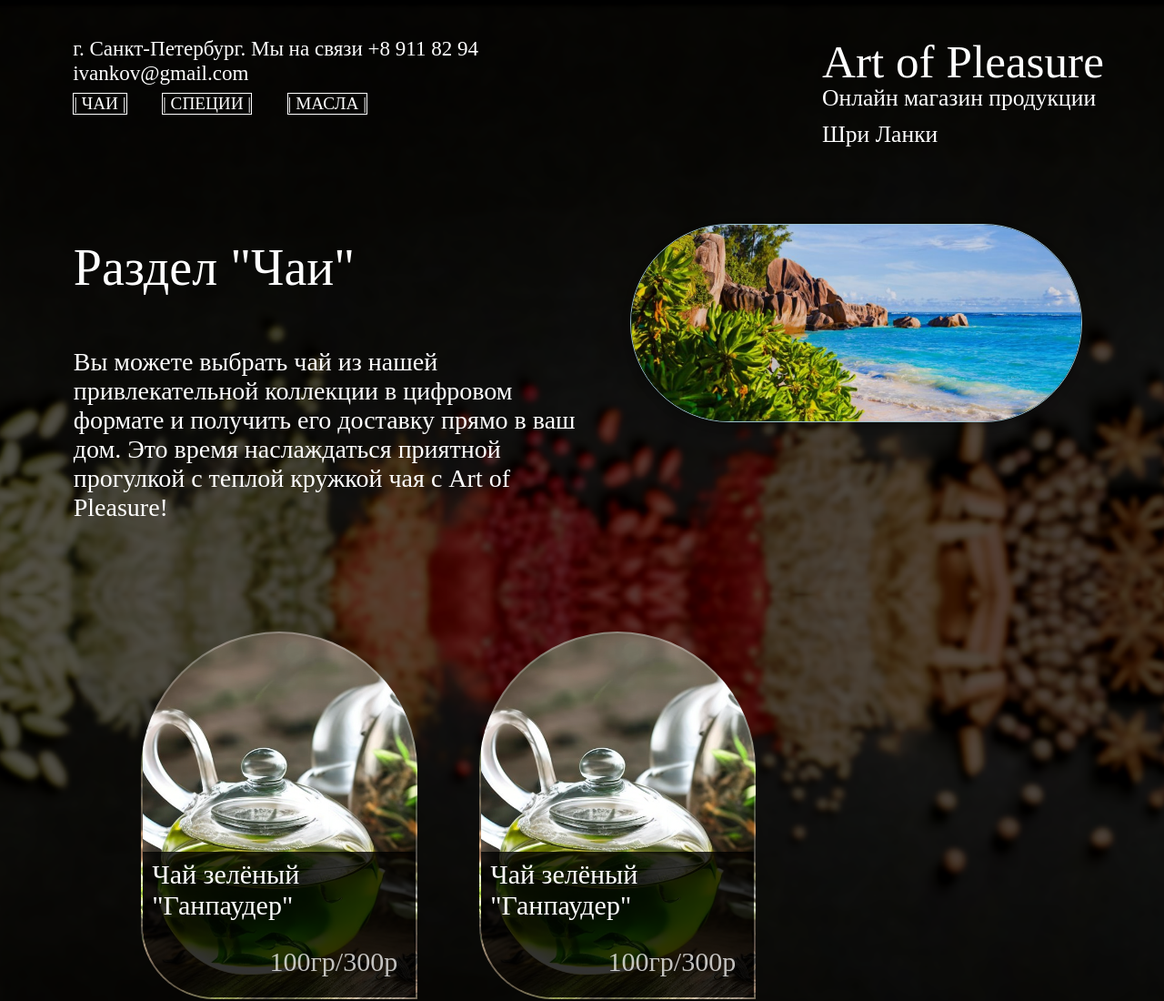
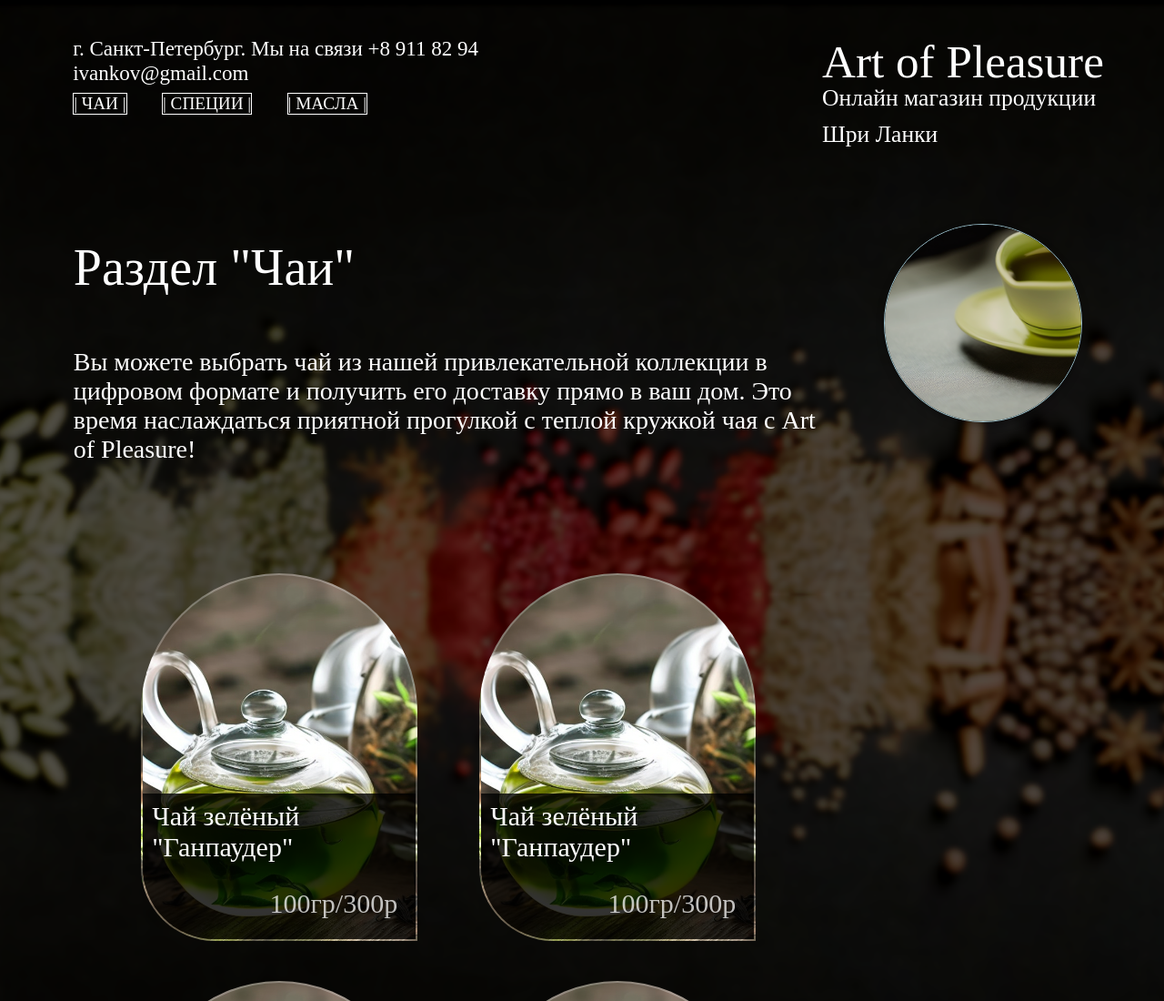
Before and after one commit to Agaano/agaano.github.io, a plain HTML site: page catalog1.html in a window 1280 px wide. Shown: the top 1100 px of the page at 91% size. Drawn offline with Linux system fonts and the light colour scheme.

Commit message:
Update catalog1.html

```diff
--- a/catalog1.html
+++ b/catalog1.html
@@ -31,7 +31,7 @@
                 <p class = "catalogname">Раздел "Чаи"</p>
                 Вы можете выбрать чай из нашей привлекательной коллекции в цифровом формате и получить его доставку прямо в ваш дом. Это время наслаждаться приятной прогулкой с теплой кружкой чая с Art of Pleasure!
             </div>
-            <img src = "./penix/119.jpg" class = "demoimg forcatalog">
+            <img src = "./penix/demoimg.png" class = "demoimg forcatalog">
         </div>
 
         <div class = "catalog">
```
